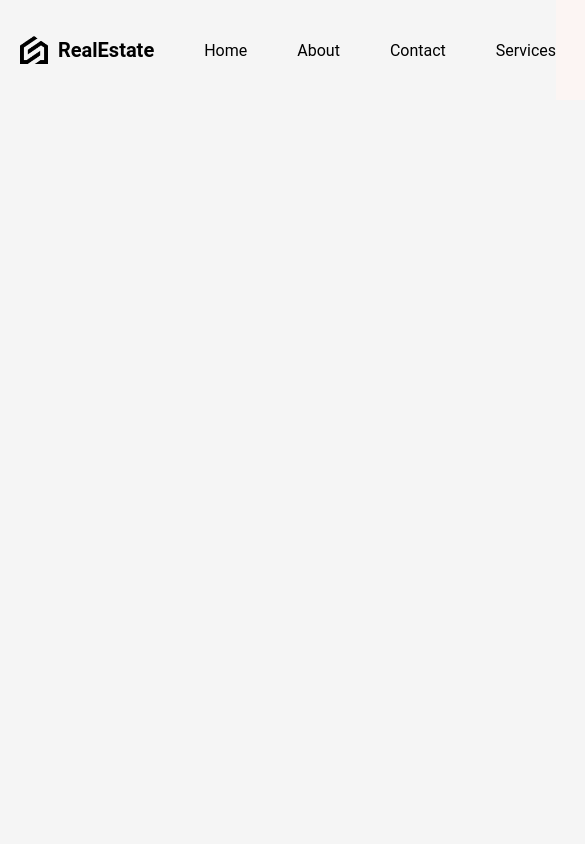
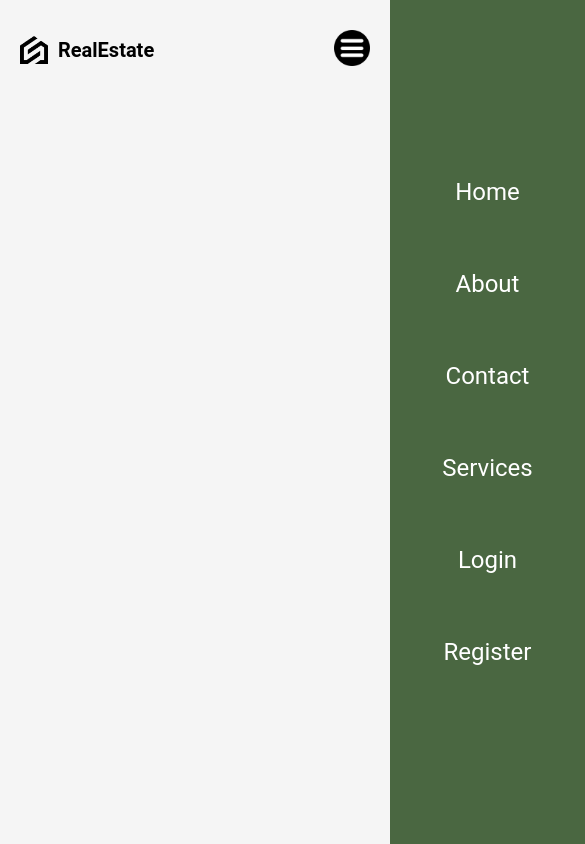
Before and after one commit to DariusGuillaume/rental-website, a React (Vite) app: page / in a window 390 px wide. Shown: the top 844 px of the page, 585 px wide, since content can reach past the window. Built offline with nearby package versions, Linux system fonts and the light colour scheme.

Commit message:
added mobile responsive navbar

```diff
--- a/src/components/navbar/Navbar.jsx
+++ b/src/components/navbar/Navbar.jsx
@@ -1,7 +1,8 @@
 import "./navbar.scss"
+import {useState} from "react"
 
 function Navbar (){
-
+const [open, setOpen] = useState(false);
 return (
     <nav>
     <div className="left">
@@ -18,10 +19,21 @@ return (
     <div className="right">
     <a href="/">Login</a>
     <a href="/" className="register">Register</a>
+    <div className="menu-icon">
+        <img src = "/menu.png" alt="" onClick={() => setOpen((prev)=> !prev)} />
+</div>
+
+<div className={`menu ${open ? 'active' : ''}`}>
+  <a href="/">Home</a>
+  <a href="#">About</a>
+  <a href="#">Contact</a>
+  <a href="#">Services</a>
+  <a href="#">Login</a>
+  <a href="#">Register</a>
+</div>
     </div>
-
     </nav>
-)
+);
 
 }
 
--- a/src/components/navbar/navbar.scss
+++ b/src/components/navbar/navbar.scss
@@ -1,12 +1,17 @@
+@import "../../responsive.scss";
 nav {
     display: flex;
     justify-content: space-between;
     height: 100px;
     align-items: center;
-  }
+
 
   a {
     transition: all 0.3s ease;
+
+    @include sm {
+        display: none;
+    }
 
     &:hover {
       scale: 1.1;
@@ -25,10 +30,21 @@ nav {
       display: flex;
       align-items: center;
       gap: 10px;
-    }
+
 
     img {
       width: 28px;
+    }
+
+    span {
+        @include md {
+            display: none;
+        }
+
+        @include sm {
+            display:initial;
+
+        }}
     }
   }
 
@@ -40,13 +56,101 @@ nav {
     background-color: #fcf5f3;
     height: 100%;
 
+    @include md {
+        background-color: transparent;
+    }
+
     a {
       padding: 12px 24px;
       margin: 20px;
     }
 
+    .user {
+        display: flex;
+        align-items: center;
+        font-weight: bold;
+
+    .img {
+        width: 36px;
+        height: 36px;
+        border-radius: 50%;
+        margin-right: 10px;
+    }
+
+    span {
+        @include sm {
+            display: none;
+        }
+    }
+
+    .profile {
+        padding: 12px 24px;
+        background-color: #4a6741;
+        cursor: pointer;
+        border: none;
+        position : relative;
+
+    .notification {
+        position: absolute;
+        top: -8px;
+        right: -8px;
+        width: 20px;
+        height: 20px;
+        background-color: red;
+        border-radius: 50%;
+        display: flex;
+        justify-content: center;
+        align-items: center;
+        color: white;
+    }
+    }}
+
     .register {
       background-color: #4a6741;
       border-radius: 20px; // Add this line to make the button rounded
     }
-  }
+
+    .menu-icon {
+        display:none;
+        z-index: 999;
+
+        img {
+            width: 36px;
+            height: 36px;
+            cursor: pointer;
+
+        }
+        @include sm {
+            display: inline;
+        }
+    }
+
+    .menu {
+        position: absolute;
+        top : 0;
+        right: -50%;
+        background-color: #4a6741;
+        width: 50%;
+        height: 100vh;
+        color: white ;
+        display: flex;
+        flex-direction: column;
+        justify-content: center;
+        align-items: center;
+        transition: all 0.5s ease;
+        font-size: 24px;
+
+
+        &.active {
+            right: 0;
+            padding:20px;
+            margin-bottom: 10px;
+            display: flex;
+            width: 100%;
+
+        }
+
+        @include sm {
+            a{
+                display: initial;
+            }}}}}
--- a/src/layout.scss
+++ b/src/layout.scss
@@ -7,20 +7,24 @@
     margin-right: auto;
     padding-left: 20px;
     padding-right: 20px;
+    flex-direction: column;
 
-    @include sm {
-       // background-color: tomato;
-        max-width: 640px;}
+
+    @include lg {
+        //background-color: gold;
+        max-width: 1280px;
+    }
 
     @include md {
         //background-color: dodgerblue;
         max-width: 768px;
     }
 
-    @include lg {
-        //background-color: gold;
-        max-width: 1280px;
-    }
+    @include sm {
+       // background-color: tomato;
+        max-width: 640px;}
+
+
 
     .content {
         height: calc(100vh - 100px);
--- a/src/responsive.scss
+++ b/src/responsive.scss
@@ -1,17 +1,17 @@
 @mixin sm {
-    @media (min-width: 738px) {
+    @media (max-width: 738px) {
         @content;
     }
 }
 
 @mixin md {
-    @media (min-width: 1024px) {
+    @media (max-width: 1024px) {
         @content;
     }
 }
 
 @mixin lg {
-    @media (min-width: 1366px) {
+    @media (max-width: 1366px) {
         @content;
     }
 }
```
